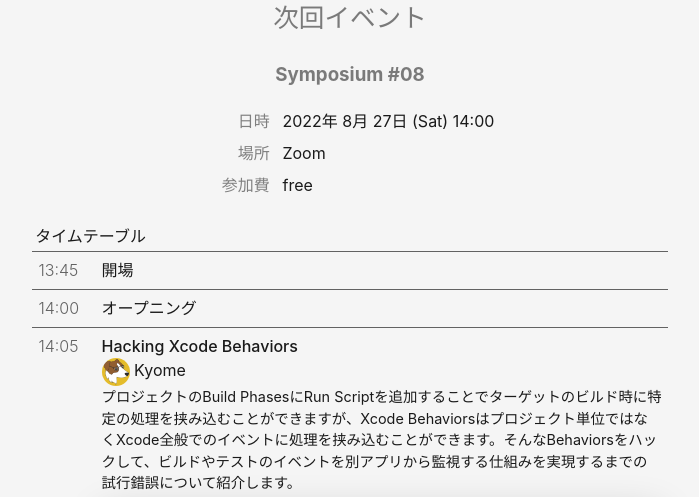
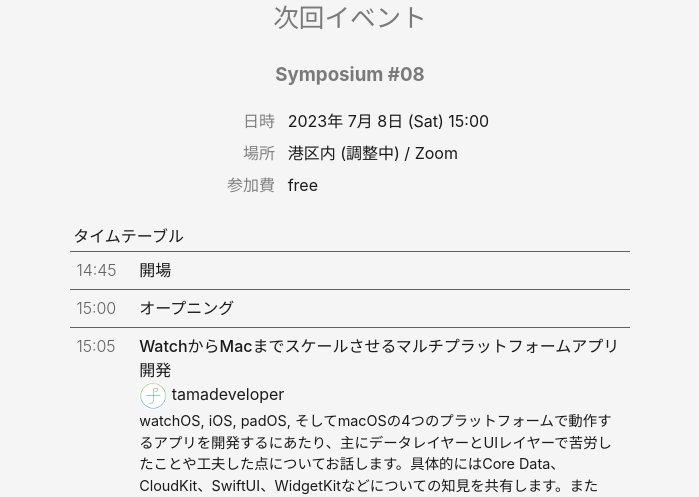
Before and after one commit to macOS-native/macos-native.github.io, a Jekyll site: the page built from index.md, in a window 1280 px wide and 1400 px high, scrolled down 615 px. Shown: the top 497 px of the window, without its empty margins (290-989 px from the left). Built offline with Jekyll 4.4.1, drawn with Linux system fonts in a browser that asks for light colours; some of the changed text lies outside the part shown.

Commit message:
Publish symopsium 09

```diff
--- a/_data/events.yml
+++ b/_data/events.yml
@@ -1,3 +1,44 @@
+- title: "Symposium #08"
+  date: 2023-07-08 15:00:00+09:00
+  location:
+    name: 港区内 (調整中) / Zoom
+  fee: "free"
+  entry_url: https://macos-native.connpass.com/event/286455/
+  timetable:
+    - time: "14:45"
+      title: "開場"
+    - time: "15:00"
+      title: "オープニング"
+    - time: "15:05"
+      title: "WatchからMacまでスケールさせるマルチプラットフォームアプリ開発"
+      presenter:
+        name: tamadeveloper
+        avatar: tamadeveloper
+      description: |
+        watchOS, iOS, padOS, そしてmacOSの4つのプラットフォームで動作するアプリを開発するにあたり、主にデータレイヤーとUIレイヤーで苦労したことや工夫した点についてお話します。具体的にはCore Data、CloudKit、SwiftUI、WidgetKitなどについての知見を共有します。またWWDC23で発表されたSwiftDataやCKSyncEngine、SwiftUIの新機能などについても紹介します。
+    - time: "15:45"
+      title: "デスクトップappのUIパターン（仮）"
+      presenter:
+        name: usagimaru
+        avatar: usagimaru
+    - time: "16:25"
+      title: "休憩"
+    - time: "16:35"
+      title: "macOS 14 Sonoma!"
+      presenter:
+        name: 1024jp
+        avatar: 1024jp
+      description: |
+        WWDC23で発表になったmacOS 14 Sonomaについて語り合う場です。この枠は一般的な登壇ではなく、フロアも巻き込んだディスカッション形式とします。
+    - time: "17:05"
+      title: "QAセッション with Apple Japan"
+      description: |
+        ゲストのApple Japan Technology Evangelist 武石氏と会場のQAセッションです。
+    - time: "17:50"
+      title: "解散"
+    - time: "18:00"
+      title: "(🍻)"
+
 - title: "Symposium #08"
   date: 2022-08-27 14:00:00+09:00
   location:
--- a/_data/members.yml
+++ b/_data/members.yml
@@ -36,7 +36,7 @@
   github: kazushi-oenoki
   twitter: tamadeveloper
   web: https://tamablog.firstseed.io
-  bio: Mac/iOS用カレンダーアプリ[FirstSeed Calendar](https://firstseed.io/jp/)の開発者。多摩川とSwiftが好き。[iOS 12 Programming](https://peaks.cc/iOS12)の共著者。iOS本であるにも関わらずmacOSの章を担当し、MojaveのダークモードやUIKit for Macについて解説。最近はWatchアプリ開発にもはまっている。
+  bio: MacとSwiftが好きなアプリ開発者。仕事効率化アプリを作るのが得意で、現在はカレンダーとタスク管理アプリを開発している。[株式会社ファーストシード](https://firstseed.io/jp/)代表。
 
 piyomaru:
   name: 長野谷隆昌
--- a/index.md
+++ b/index.md
@@ -20,7 +20,8 @@
 ### 登壇者
 
 <div class="member">
-{% include profile.html param="kyome" %}
+{% include profile.html param="tamadeveloper" %}
+{% include profile.html param="usagimaru" %}
 {% include profile.html param="1024jp" %}
 </div>
 
```
